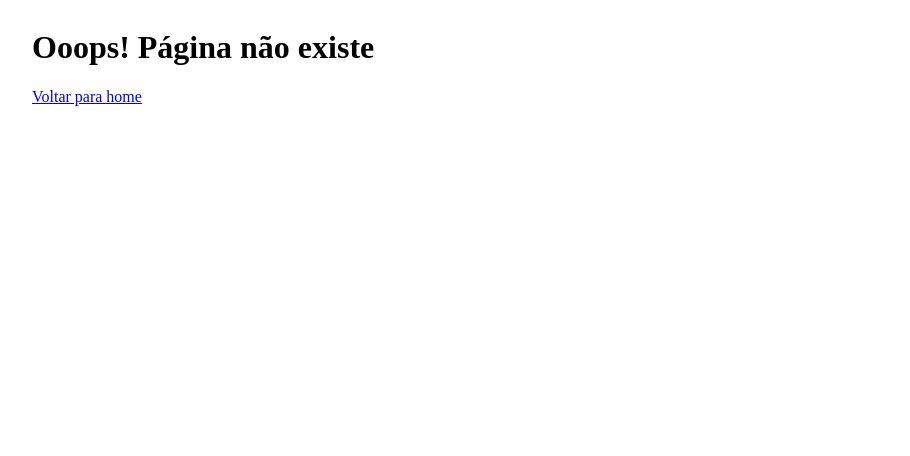
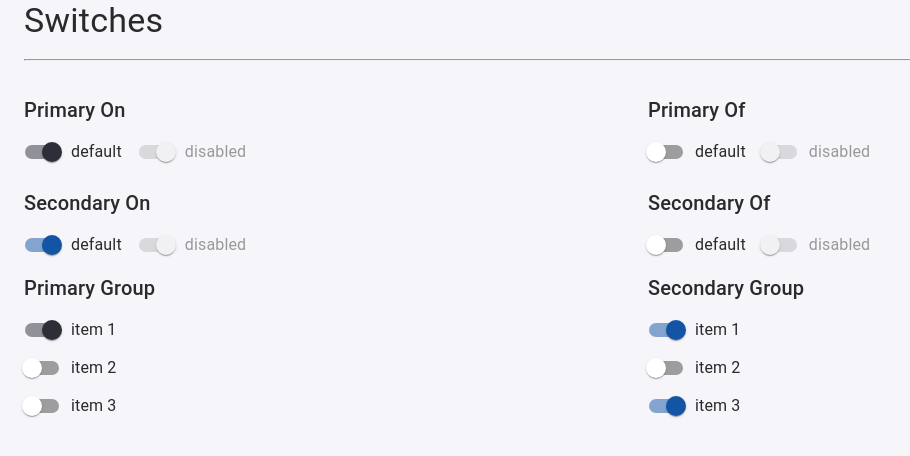
Before and after one commit to EYLatamSouth/beyondstyle, a React app in the folder example/: page /switch-control in a window 1280 px wide. Shown: the whole page, without its empty margins (0-910 px from the left). Built offline with nearby package versions, Linux system fonts and the light colour scheme.

Commit message:
[DSBL-75] Switch (#16)

```diff
--- a/example/src/App.js
+++ b/example/src/App.js
@@ -9,6 +9,7 @@ import TextField from './pages/TextField';
 import Select from './pages/Select';
 import CheckBox from './pages/CheckBox';
 import RadioButton from './pages/RadioButton';
+import SwitchControl from './pages/SwtichControl';
 import Slider from './pages/Slider';
 import Cards from './pages/Cards';
 import NotFoundPage from './pages/NotFoundPage';
@@ -27,6 +28,7 @@ class App extends React.Component {
           <Route exact path='/text-field' component={TextField} />
           <Route exact path='/select' component={Select} />
           <Route exact path='/radio-button' component={RadioButton} />
+          <Route exact path='/switch-control' component={SwitchControl} />
           <Route exact path='/slider' component={Slider} />
           <Route exact path='/cards' component={Cards} />
           <Route path='*' component={NotFoundPage} />
--- a/example/src/pages/Home.js
+++ b/example/src/pages/Home.js
@@ -33,8 +33,11 @@ const Page = () => (
         <Link to='/radio-button'>Radio Button</Link>
       </Grid>
       <Grid item xs={12}>
-        <Link to='/slider'>Slider</Link>
+        <Link to='/switch-control'>Switch Control</Link>
       </Grid>
+      <Grid item xs={12}>
+         <Link to='/slider'>Slider</Link>
+       </Grid>
       <Grid item xs={12}>
         <Link to='/cards'>Cards</Link>
       </Grid>
--- /dev/null
+++ b/example/src/pages/SwtichControl.js
@@ -0,0 +1,224 @@
+import React from 'react';
+import { Switch, Text } from 'beyondstyle';
+import { Grid, Container } from '@material-ui/core';
+import FormGroup from '@material-ui/core/FormGroup';
+import FormControlLabel from '@material-ui/core/FormControlLabel';
+
+const App = () => {
+  const [state, setState] = React.useState({
+    checkedA: true,
+    checkedC: false,
+    checkedScndA: true,
+    checkedScndD: false,
+
+    //Group control
+    item1: true,
+    item2: false,
+    item3: false,
+    item1Scnd: true,
+    item2Scnd: false,
+    item3Scnd: true
+  });
+
+  const handleChange = (event) => {
+    setState({ ...state, [event.target.name]: event.target.checked });
+  };
+
+  const handleChangeGroup = (event) => {
+    setState({ ...state, [event.target.name]: event.target.checked });
+  };
+  return (
+    <Container>
+      <Grid container spacing={2}>
+        <Grid item xs={12}>
+          <Text variant='h4' component='h2' gutterBottom>
+            Switches
+            <hr />
+          </Text>
+        </Grid>
+        <Grid item xs={6}>
+          <Text variant='h6' component='h2' gutterBottom>
+            Primary On
+          </Text>
+          <FormGroup row>
+            <FormControlLabel
+              control={
+                <Switch
+                  control={<Switch />}
+                  checked={state.checkedA}
+                  onChange={handleChange}
+                  name='checkedA'
+                  color='primary'
+                />
+              }
+              label='default'
+            />
+            <FormControlLabel
+              disabled
+              control={<Switch color='primary' checked />}
+              label='disabled'
+            />
+          </FormGroup>
+        </Grid>
+        <Grid item xs={6}>
+          <Text variant='h6' component='h2' gutterBottom>
+            Primary Of
+          </Text>
+          <FormGroup row>
+            <FormControlLabel
+              control={
+                <Switch
+                  control={<Switch />}
+                  checked={state.checkedC}
+                  onChange={handleChange}
+                  name='checkedC'
+                  color='primary'
+                />
+              }
+              label='default'
+            />
+            <FormControlLabel
+              disabled
+              control={<Switch />}
+              control={<Switch />}
+              label='disabled'
+            />
+          </FormGroup>
+        </Grid>
+
+        <Grid item xs={6}>
+          <Text variant='h6' component='h2' gutterBottom>
+            Secondary On
+          </Text>
+          <FormGroup row>
+            <FormControlLabel
+              control={
+                <Switch
+                  control={<Switch />}
+                  checked={state.checkedScndA}
+                  onChange={handleChange}
+                  name='checkedScndA'
+                  color='secondary'
+                />
+              }
+              label='default'
+            />
+            <FormControlLabel
+              disabled
+              control={<Switch color='secondary' checked />}
+              label='disabled'
+            />
+          </FormGroup>
+        </Grid>
+        <Grid item xs={6}>
+          <Text variant='h6' component='h2' gutterBottom>
+            Secondary Of
+          </Text>
+          <FormGroup row>
+            <FormControlLabel
+              control={
+                <Switch
+                  control={<Switch />}
+                  checked={state.checkedScndD}
+                  onChange={handleChange}
+                  name='checkedScndD'
+                  color='secondary'
+                />
+              }
+              label='default'
+            />
+            <FormControlLabel
+              disabled
+              control={<Switch color='secondary' />}
+              label='disabled'
+            />
+          </FormGroup>
+        </Grid>
+      </Grid>
+      <Grid container spacing={2}>
+        <Grid item xs={6}>
+          <Text variant='h6' component='h2' gutterBottom>
+            Primary Group
+          </Text>
+          <FormGroup>
+            <FormControlLabel
+              control={
+                <Switch
+                  checked={state.item1}
+                  onChange={handleChangeGroup}
+                  name='item1'
+                  color='primary'
+                />
+              }
+              label='item 1'
+            />
+            <FormControlLabel
+              control={
+                <Switch
+                  checked={state.item2}
+                  onChange={handleChangeGroup}
+                  name='item2'
+                  color='primary'
+                />
+              }
+              label='item 2'
+            />
+            <FormControlLabel
+              control={
+                <Switch
+                  checked={state.item3}
+                  onChange={handleChangeGroup}
+                  name='item3'
+                  color='primary'
+                />
+              }
+              label='item 3'
+            />
+          </FormGroup>
+        </Grid>
+        <Grid item xs={6}>
+          <Text variant='h6' component='h2' gutterBottom>
+            Secondary Group
+          </Text>
+          <FormGroup>
+            <FormControlLabel
+              control={
+                <Switch
+                  checked={state.item1Scnd}
+                  onChange={handleChangeGroup}
+                  name='item1Scnd'
+                  color='secondary'
+                />
+              }
+              label='item 1'
+            />
+            <FormControlLabel
+              control={
+                <Switch
+                  checked={state.item2Scnd}
+                  onChange={handleChangeGroup}
+                  name='item2Scnd'
+                  color='secondary'
+                />
+              }
+              label='item 2'
+            />
+            <FormControlLabel
+              control={
+                <Switch
+                  checked={state.item3Scnd}
+                  onChange={handleChangeGroup}
+                  name='item3Scnd'
+                  color='secondary'
+                />
+              }
+              label='item 3'
+            />
+          </FormGroup>
+        </Grid>
+      </Grid>
+    </Container>
+  );
+};
+
+export default App;
--- a/src/index.js
+++ b/src/index.js
@@ -8,6 +8,7 @@ import TextField from './lib/TextField';
 import Select from './lib/Select';
 import MenuItem from './lib/MenuItem';
 import CheckBox from './lib/Checkbox';
+import Switch from './lib/SwitchControl';
 import Slider from './lib/Slider';
 import Card from './lib/Card';
 import CardContent from './lib/CardContent';
@@ -25,5 +26,6 @@ export {
   CheckBox,
   Slider,
   Card,
-  CardContent
+  CardContent,
+  Switch
 };
--- /dev/null
+++ b/src/lib/SwitchControl/index.js
@@ -0,0 +1,65 @@
+import React from 'react';
+import Switch from '@material-ui/core/Switch';
+import PropTypes from 'prop-types';
+import { makeStyles, fade } from '@material-ui/core/styles';
+import Layout from '../Layout';
+
+const useStyles = makeStyles((theme) => ({
+  switchBase: (props) => ({
+    '&:not(.Mui-checked )': {
+      color: theme.palette.common.white
+    },
+    color: theme.palette[props.style]
+      ? theme.palette[props.style].main
+      : theme.palette.grey[300],
+    '&.Mui-checked:hover': {
+      '&:hover': {
+        color: theme.palette[props.style]
+          ? `${theme.palette[props.style].dark} !important`
+          : theme.palette.grey[300],
+        backgroundColor: fade(theme.palette.action.hover, 0.04)
+      }
+    },
+    '&.Mui-disabled': {
+      color: theme.palette.grey[100]
+    }
+  })
+}));
+const SwitchControl = (props) => {
+  const classes = useStyles({ style: props.color });
+  return (
+    <Switch
+      {...props}
+      classes={{ ...classes }}
+      checked={props.checked}
+      name={props.name}
+      onChange={props.onChange}
+      aria-label={props.ariaLabel}
+      color={
+        props.color === 'primary' || props.color === 'secondary'
+          ? props.color
+          : 'default'
+      }
+    />
+  );
+};
+
+SwitchControl.propTypes = {
+  checked: PropTypes.bool,
+  classes: PropTypes.object,
+  color: PropTypes.oneOf(['primary', 'secondary', 'default']),
+  disabled: PropTypes.bool,
+  onChange: PropTypes.func,
+  name: PropTypes.any
+};
+
+SwitchControl.defaultProps = {
+  color: 'default',
+  disabled: false
+};
+
+export default (props) => (
+  <Layout>
+    <SwitchControl {...props} />
+  </Layout>
+);
```
